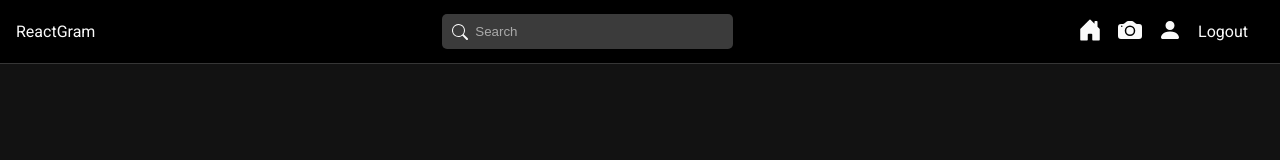
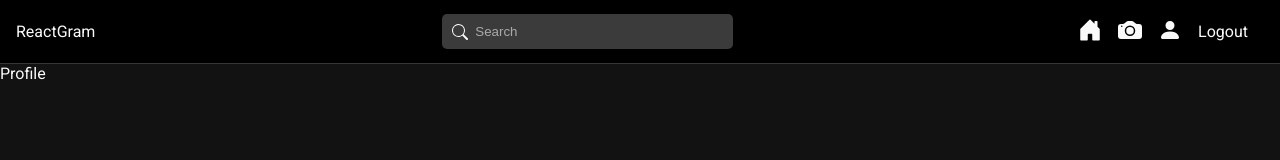
Before and after one commit to rafalebre/React_IG, a React (Create React App) app in the folder frontend/: page /users/1 in a window 1280 px wide. Shown: the top 160 px of the page. Built offline with nearby package versions, Linux system fonts and the light colour scheme; sample sign-in values are in the browser's storage.

Commit message:
245: Criando página de postagem de fotos

```diff
--- a/frontend/src/App.js
+++ b/frontend/src/App.js
@@ -15,6 +15,7 @@ import Home from './pages/Home/Home';
 import Login from './pages/Auth/Login';
 import Register from './pages/Auth/Register';
 import EditProfile from './pages/EditProfile/EditProfile';
+import Profile from './pages/Profile/Profile';
 
 
 function App() {
@@ -32,6 +33,7 @@ function App() {
        <Routes>
           <Route path="/" element={auth ? <Home /> : <Navigate to="/login" />} />
           <Route path="/profile" element={auth ? <EditProfile /> : <Navigate to="/login" />} />
+          <Route path="/users/:id" element={auth ? <Profile /> : <Navigate to="/login" />} />
           <Route path="/login" element={!auth ? <Login /> : <Navigate to="/" />} />
           <Route path="/register" element={!auth ? <Register /> : <Navigate to="/" />} />
         </Routes>
--- /dev/null
+++ b/frontend/src/pages/Profile/Profile.jsx
@@ -0,0 +1,23 @@
+import "./Profile.css"
+
+import {uploads} from "../../utils/config"
+
+// components
+import Message from "../../components/Message"
+import { Link } from "react-router-dom"
+import { BsFillEyeFill, BsPencilFill, BsXLg } from "react-icons/bs"
+
+// Hooks
+import { useState, useEffect, useRef } from "react"
+import { UseSelector, useDispatch } from "react-redux"
+import { useParams } from "react-router-dom"
+
+// Redux
+
+const Profile = () => {
+  return (
+    <div>Profile</div>
+  )
+}
+
+export default Profile
```
Also changed, not shown: frontend/src/pages/Profile/Profile.css (added).
